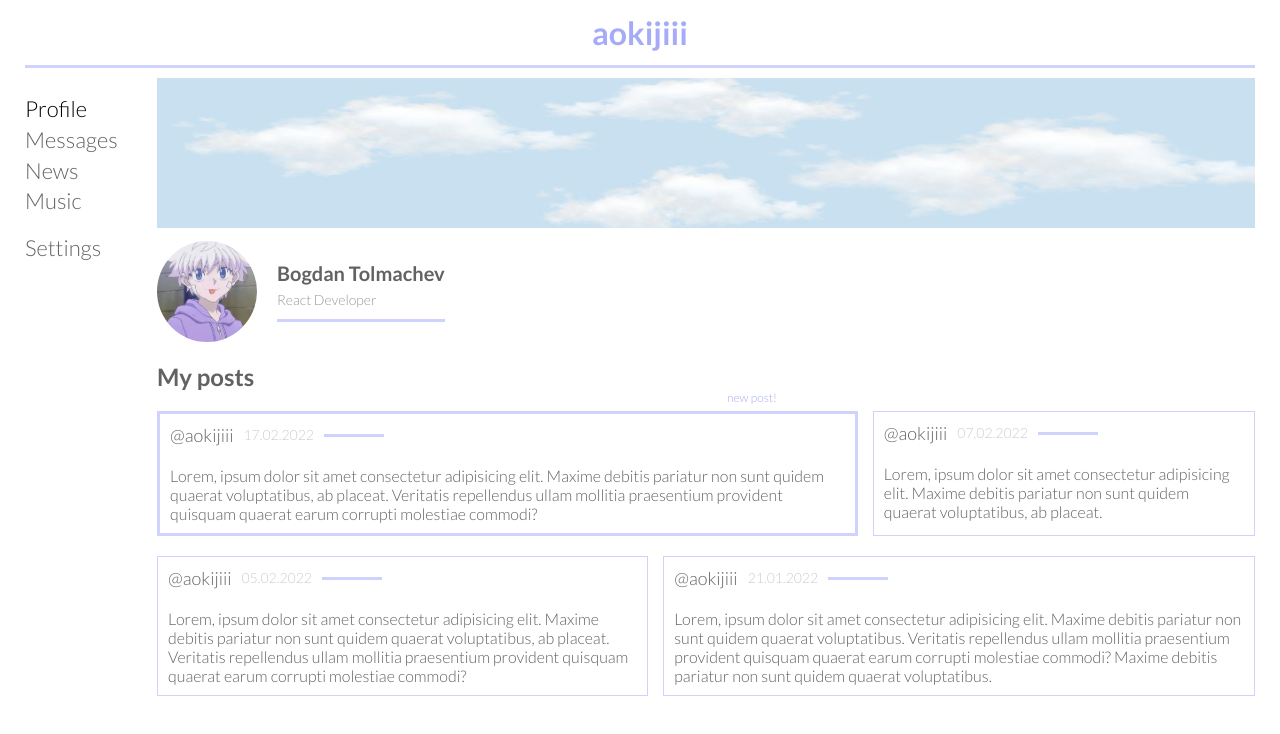
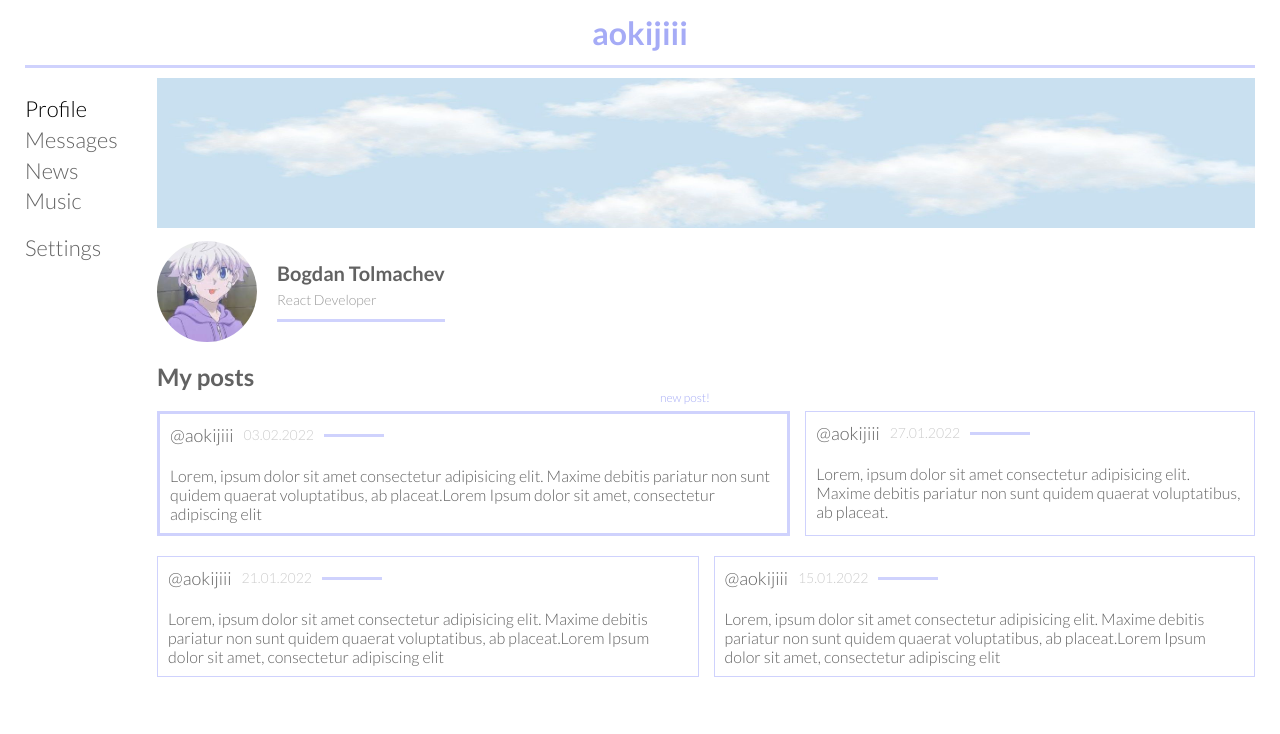
Before and after one commit to aokiji123/react-social-site, a React (Create React App) app: page /profile in a window 1280 px wide. Shown: the top 734 px of the page. Built offline with nearby package versions, Linux system fonts and the light colour scheme.

Commit message:
'posts' fixing and 'post' creating

```diff
--- /dev/null
+++ b/src/components/Profile/Posts/Post/Post.jsx
@@ -0,0 +1,19 @@
+import style from "./Post.module.css"
+
+const Post = (props) => {
+    console.log(props)
+    return (
+        <div className={`${style.item} ${props.class}`}>
+            <div className={style.info}>
+                <p className={style.name}>@aokijiii</p>
+                <p className={style.date}>{props.date}</p>
+            </div>
+            <div className={style.text}>
+                Lorem, ipsum dolor sit amet consectetur adipisicing elit. Maxime debitis pariatur non sunt quidem quaerat voluptatibus, ab placeat.
+                {props.text}
+            </div>
+        </div>
+    )
+}
+
+export default Post
--- /dev/null
+++ b/src/components/Profile/Posts/Post/Post.module.css
@@ -0,0 +1,41 @@
+.item {
+    border: 1px solid rgb(207, 210, 253);
+    padding: 10px;
+}
+
+.info {
+    display: flex;
+    margin-bottom: 20px;
+}
+
+.info:after {
+    content: "";
+    display: block;
+    width: 60px;
+    height: 3px;
+
+    margin: 10px 0 0 10px;
+
+    background-color: rgb(207, 210, 253);
+}
+
+.name {
+    color: rgb(98, 98, 98);
+    font-weight: 400;
+    margin: 0 10px 0 0;
+    font-size: 18px;
+
+    cursor: pointer
+}
+
+.date {
+    margin: auto 0;
+
+    font-size: 14px;
+    color: #ccc
+}
+
+.text {
+    width: 100%;
+    color: rgb(98, 98, 98)
+}
--- a/src/components/Profile/Posts/Posts.jsx
+++ b/src/components/Profile/Posts/Posts.jsx
@@ -1,3 +1,4 @@
+import Post from "./Post/Post";
 import style from "./Posts.module.css";
 
 const Posts = () => {
@@ -8,49 +9,28 @@ const Posts = () => {
         <p className={style.new}>new post!</p>
             <div className={style.flex}>
 
-                <div className={`${style.item} ${style.active} ${style.left}`}>
-                    <div className={style.info}>
-                        <p className={style.name}>@aokijiii</p>
-                        <p className={style.date}>17.02.2022</p>
-                    </div>
-                    <div className={style.text}>
-                        Lorem, ipsum dolor sit amet consectetur adipisicing elit. Maxime debitis pariatur non sunt quidem quaerat voluptatibus, ab placeat. Veritatis repellendus ullam mollitia praesentium provident quisquam quaerat earum corrupti molestiae commodi?
-                    </div>
-                </div>
-
-                <div className={style.item}>
-                    <div className={style.info}>
-                        <p className={style.name}>@aokijiii</p>
-                        <p className={style.date}>07.02.2022</p>
-                    </div>
-                    <div className={style.text}>
-                        Lorem, ipsum dolor sit amet consectetur adipisicing elit. Maxime debitis pariatur non sunt quidem quaerat voluptatibus, ab placeat.
-                    </div>
-                </div>
+            <Post
+                class={`${style.active} ${style.left}`}
+                date="03.02.2022"
+                text="Lorem Ipsum dolor sit amet, consectetur adipiscing elit"
+            />
+            <Post
+                date="27.01.2022"
+            />
 
             </div>
 
             <div className={style.flex}>
 
-                <div className={`${style.item} ${style.left}`}>
-                    <div className={style.info}>
-                        <p className={style.name}>@aokijiii</p>
-                        <p className={style.date}>05.02.2022</p>
-                    </div>
-                    <div className={style.text}>
-                        Lorem, ipsum dolor sit amet consectetur adipisicing elit. Maxime debitis pariatur non sunt quidem quaerat voluptatibus, ab placeat. Veritatis repellendus ullam mollitia praesentium provident quisquam quaerat earum corrupti molestiae commodi?
-                    </div>
-                </div>
-
-                <div className={style.item}>
-                    <div className={style.info}>
-                        <p className={style.name}>@aokijiii</p>
-                        <p className={style.date}>21.01.2022</p>
-                    </div>
-                    <div className={style.text}>
-                        Lorem, ipsum dolor sit amet consectetur adipisicing elit. Maxime debitis pariatur non sunt quidem quaerat voluptatibus. Veritatis repellendus ullam mollitia praesentium provident quisquam quaerat earum corrupti molestiae commodi? Maxime debitis pariatur non sunt quidem quaerat voluptatibus.
-                    </div>
-                </div>
+            <Post
+                class={`${style.left}`}
+                date="21.01.2022"
+                text="Lorem Ipsum dolor sit amet, consectetur adipiscing elit"
+            />
+            <Post
+                date="15.01.2022"
+                text="Lorem Ipsum dolor sit amet, consectetur adipiscing elit"
+            />
 
             </div>
 
--- a/src/components/Profile/Posts/Posts.module.css
+++ b/src/components/Profile/Posts/Posts.module.css
@@ -6,21 +6,6 @@
 .flex {
     display: flex;
     margin-bottom: 20px;
-}
-
-.item {
-    border: 1px solid rgb(207, 210, 253);
-    padding: 10px;
-}
-
-.item.left {
-    margin-right: 15px;
-}
-
-.item.active {
-    border: 3px solid rgb(207, 210, 253);
-
-    position: relative;
 }
 
 .new {
@@ -32,43 +17,16 @@
     position: absolute;
     display: block;
     top: 390px;
-    right: 503px;
+    right: 570px;
     z-index: 1;
 }
 
-.info {
-    display: flex;
-    margin-bottom: 20px;
+.active {
+    border: 3px solid rgb(207, 210, 253);
+
+    position: relative;
 }
 
-.info:after {
-    content: "";
-    display: block;
-    width: 60px;
-    height: 3px;
-
-    margin: 10px 0 0 10px;
-
-    background-color: rgb(207, 210, 253);
+.left {
+    margin-right: 15px;
 }
-
-.name {
-    color: rgb(98, 98, 98);
-    font-weight: 400;
-    margin: 0 10px 0 0;
-    font-size: 18px;
-
-    cursor: pointer
-}
-
-.date {
-    margin: auto 0;
-
-    font-size: 14px;
-    color: #ccc
-}
-
-.text {
-    width: 100%;
-    color: rgb(98, 98, 98)
-}
```
